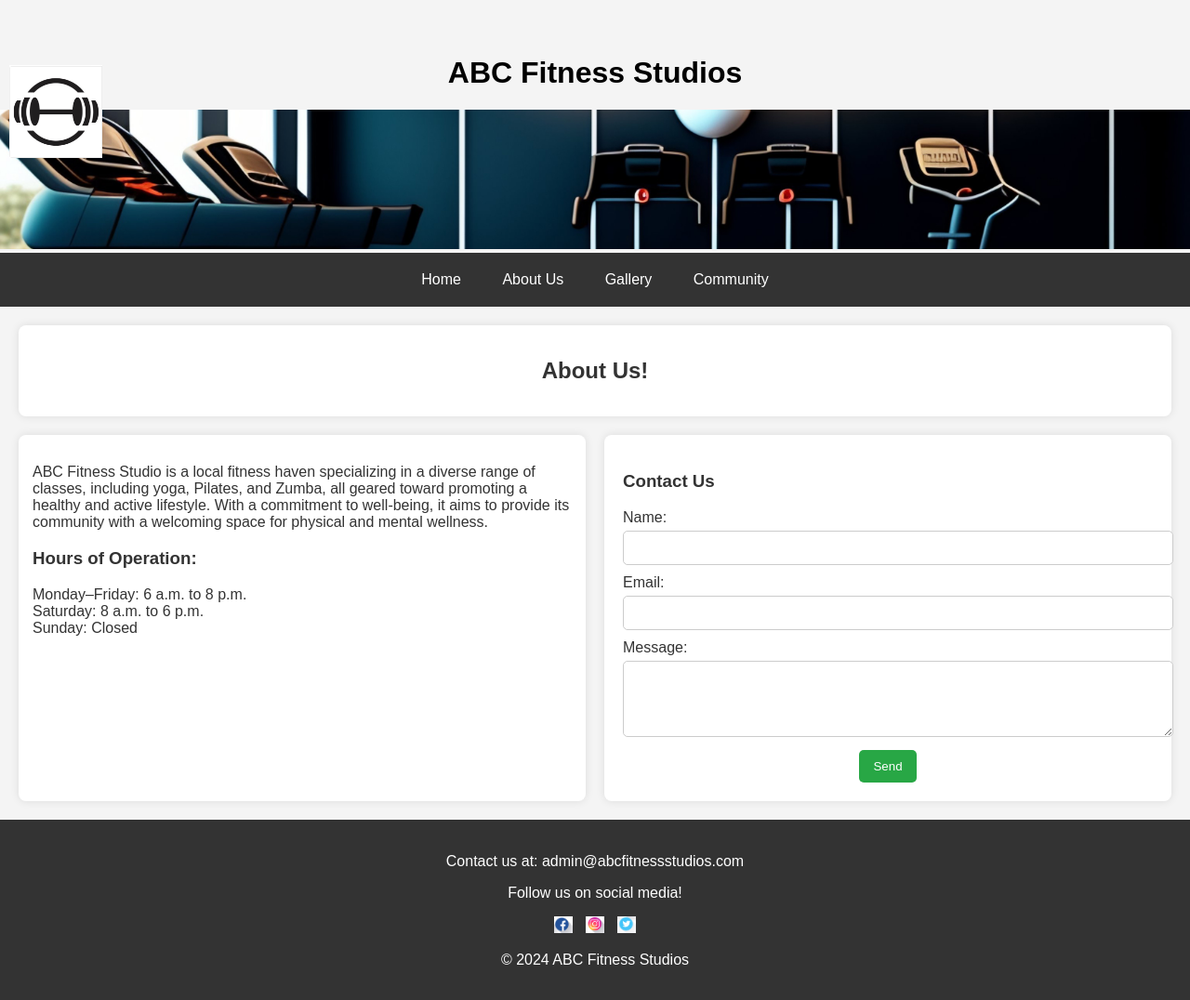
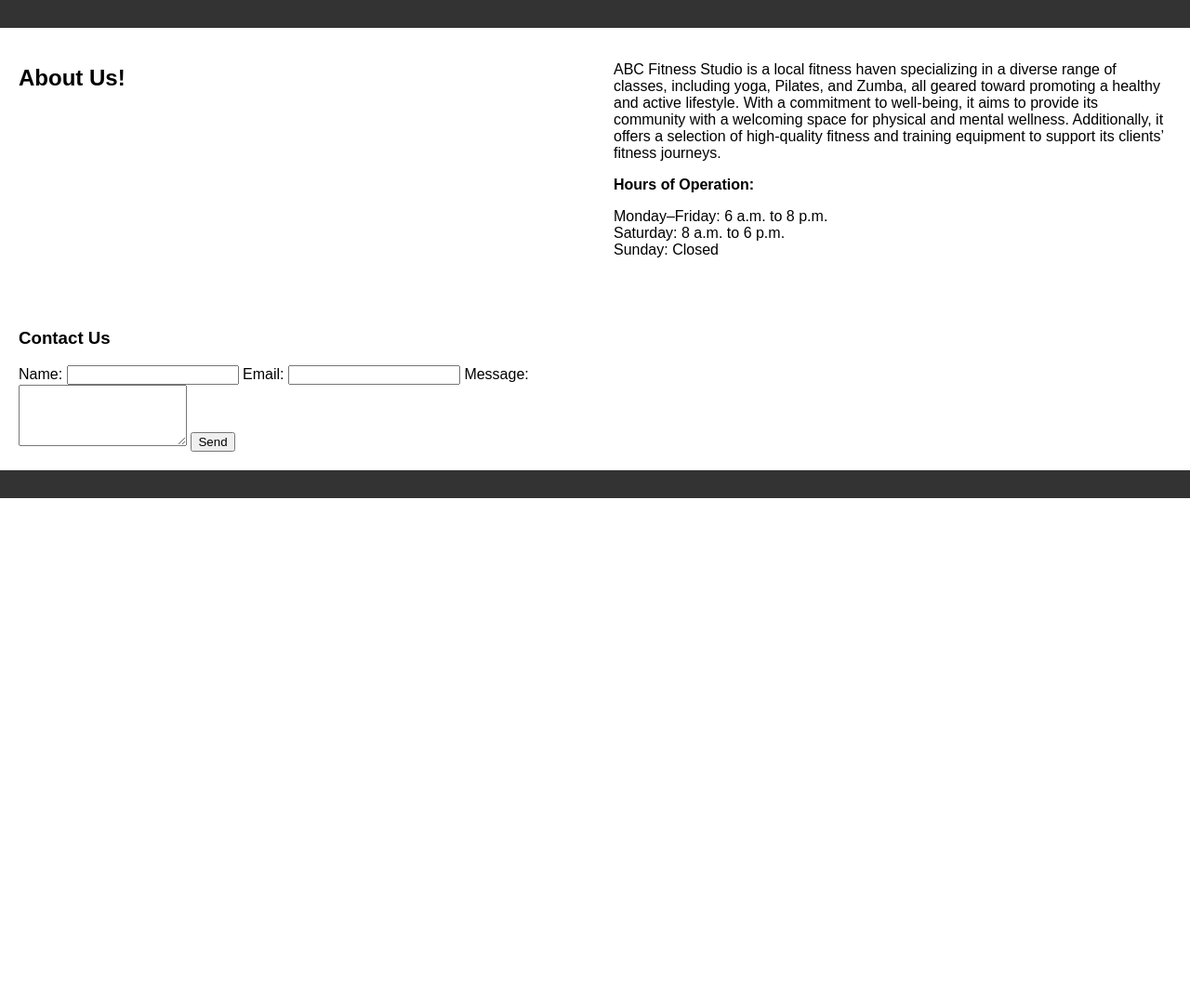
Before and after one commit to ChantelleB97/TouchStone1102, a website: page AboutUs.html in a window 1280 px wide. Shown: the whole page at 93% size. After the commit the page ends 800 px from the top, so only its background shows below. Drawn offline with Linux system fonts and the light colour scheme.

```diff
--- a/AboutUs.html
+++ b/AboutUs.html
@@ -8,66 +8,38 @@
 </head>
 <body>
     <header>
-        <div class="header-content">
-            <div class="logo">
-                <img src="Images/logo.jpg" alt="ABC Fitness Studios Logo" width="100" height="100">
-            </div>
-            <h1 class="site-title">ABC Fitness Studios</h1>
-            <div class="header-image">
-                <img src="Images/HeaderImg.jpg" alt="Header Image">
-            </div>
-        </div>
-        <nav class="bottom-nav">
-            <ul class="menu">
-                <li><a class="nav-button" href="index.html">Home</a></li>
-                <li><a class="nav-button" href="AboutUs.html">About Us</a></li>
-                <li><a class="nav-button" href="gallery.html">Gallery</a></li>
-                <li><a class="nav-button" href="community.html">Community</a></li>
-            </ul>
-        </nav>
+        <!-- Header content is the same as the homepage header -->
     </header>
 
     <main>
-        <section class="about-us">
-            <div class="grid-container">
-                <div class="grid-item title">
+        <div class="grid-layout">
+            <div class="grid-item top">
                 <h2>About Us!</h2>
             </div>
-                <div class="grid-item description">
-                    <p>ABC Fitness Studio is a local fitness haven specializing in a diverse range of classes, including yoga, Pilates, and Zumba, all geared toward promoting a healthy and active lifestyle. With a commitment to well-being, it aims to provide its community with a welcoming space for physical and mental wellness.</p>
-                    <h3>Hours of Operation:</h3>
-                    <p>Monday–Friday: 6 a.m. to 8 p.m.<br>
-                       Saturday: 8 a.m. to 6 p.m.<br>
-                       Sunday: Closed</p>
+            <div class="grid-item bottom-left">
+                <p>
+                    ABC Fitness Studio is a local fitness haven specializing in a diverse range of classes, including yoga, Pilates, and Zumba, all geared toward promoting a healthy and active lifestyle. With a commitment to well-being, it aims to provide its community with a welcoming space for physical and mental wellness. Additionally, it offers a selection of high-quality fitness and training equipment to support its clients’ fitness journeys.
+                </p>
+                <p><strong>Hours of Operation:</strong></p>
+                <p>Monday–Friday: 6 a.m. to 8 p.m.<br>Saturday: 8 a.m. to 6 p.m.<br>Sunday: Closed</p>
             </div>
-                <div class="grid-item contact-form">
+            <div class="grid-item bottom-right">
+                <form>
                     <h3>Contact Us</h3>
-                    <form action="#" method="post">
                     <label for="name">Name:</label>
                     <input type="text" id="name" name="name" required>
-
                     <label for="email">Email:</label>
                     <input type="email" id="email" name="email" required>
-
                     <label for="message">Message:</label>
                     <textarea id="message" name="message" rows="4" required></textarea>
-
-                        <button type="submit" class="submit-button">Send</button>
+                    <button type="submit">Send</button>
                 </form>
             </div>
         </div>
-        </section>
     </main>
 
     <footer>
-        <p>Contact us at: admin@abcfitnessstudios.com</p>
-        <p>Follow us on social media!</p>
-        <div class="social-icons">
-            <a href="#"><img src="Images/facebooklogo.jpg" alt="Facebook" class="social-icon"></a>
-            <a href="#"><img src="Images/Instagramlogo.jpg" alt="Instagram" class="social-icon"></a>
-            <a href="#"><img src="Images/Twitterlogo.jpg" alt="Twitter" class="social-icon"></a>
-        </div>
-        <p>&copy; 2024 ABC Fitness Studios</p>
+        <!-- Footer content is the same as the homepage footer -->
     </footer>
 </body>
 </html>
--- a/styles.css
+++ b/styles.css
@@ -1,160 +1,62 @@
-/* General Styles */
+/* General Layout */
 body {
   font-family: Arial, sans-serif;
   margin: 0;
   padding: 0;
-  color: #333;
-  background-color: #f4f4f4;
 }
 
-header {
-  position: relative;
+header, footer {
+  background-color: #333;
+  color: white;
   text-align: center;
+  padding: 15px;
 }
 
-.header-content {
-  position: relative;
-}
-
-.logo {
-  position: absolute;
-  top: 10px;
-  left: 10px;
-}
-
-.site-title {
-  margin-top: 60px; /* Space for logo */
-  font-size: 2em;
-  color: black;
-}
-
-.header-image img {
-  width: 100%;
-  height: 150px;
-  object-fit: cover;
-}
-
+/* Header and Navigation */
 .bottom-nav {
-  background-color: #333;
-  text-align: center;
-  padding: 5px 0;
+  display: flex;
+  justify-content: space-between;
+  align-items: center;
 }
 
 .menu {
-  list-style-type: none;
+  list-style: none;
   padding: 0;
   margin: 0;
+  display: flex;
 }
 
 .menu li {
-  display: inline;
+  margin: 0 10px;
 }
 
-.menu li a {
+.nav-button, .learn-more {
+  background-color: #28a745;
+  color: white;
+  padding: 10px 20px;
+  border-radius: 5px;
   text-decoration: none;
-  color: white;
-  padding: 15px 20px;
-  display: inline-block;
 }
 
-.nav-button:hover {
-  background-color: #555;
+/* Grid Layout for About Us Page */
+.grid-layout {
+  display: grid;
+  grid-template-columns: 1fr 1fr;
+  grid-template-rows: auto auto;
 }
 
-/* Home Page Styles */
-.home-content {
-  text-align: center;
-  padding: 40px 20px;
-}
-
-.learn-more-button {
-  display: inline-block;
-  margin-top: 20px;
-  padding: 10px 20px;
-  background-color: #28a745;
-  color: white;
-  text-decoration: none;
-  border-radius: 5px;
-}
-
-.learn-more-button:hover {
-  background-color: #218838;
-}
-
-/* About Us Styles */
-.about-us {
+.grid-item {
   padding: 20px;
 }
 
-.grid-container {
+.product-grid .grid-container {
   display: grid;
-  grid-template-columns: 1fr 1fr;
-  grid-template-rows: auto auto;
+  grid-template-columns: repeat(3, 1fr);
   gap: 20px;
 }
 
-.grid-item {
-  background-color: white;
-  border-radius: 8px;
-  padding: 15px;
-  box-shadow: 0 0 10px rgba(0, 0, 0, 0.1);
-}
-
-.title {
-  grid-column: 1 / -1;
-  text-align: center;
-}
-
-.contact-form {
-  padding: 20px;
-}
-
-.contact-form label {
-  display: block;
-  margin-bottom: 5px;
-}
-
-.contact-form input,
-.contact-form textarea {
-  width: 100%;
-  padding: 10px;
-  margin-bottom: 10px;
-  border: 1px solid #ccc;
-  border-radius: 5px;
-}
-
-.submit-button {
-  background-color: #28a745;
-  color: white;
-  padding: 10px 15px;
-  border: none;
-  border-radius: 5px;
-  cursor: pointer;
-  display: block;
-  margin: 0 auto;
-}
-
-.submit-button:hover {
-  background-color: #218838;
-}
-
-/* Footer Styles */
-footer {
-  text-align: center;
-  padding: 20px;
-  background-color: #333;
-  color: white;
-}
-
-.social-icons {
-  margin: 10px 0;
-}
-
-.social-icons a {
-  margin: 0 5px;
-}
-
+/* Footer */
 .social-icon {
   width: 20px;
-  height: auto;
+  margin: 5px;
 }
```
Also changed, not shown: index.html (+13 -10 lines), scripts.js (added, +13 -0 lines), store.html (added, +33 -0 lines), Page 3.html (deleted). Lines whose indentation alone changed are shown as unchanged.
